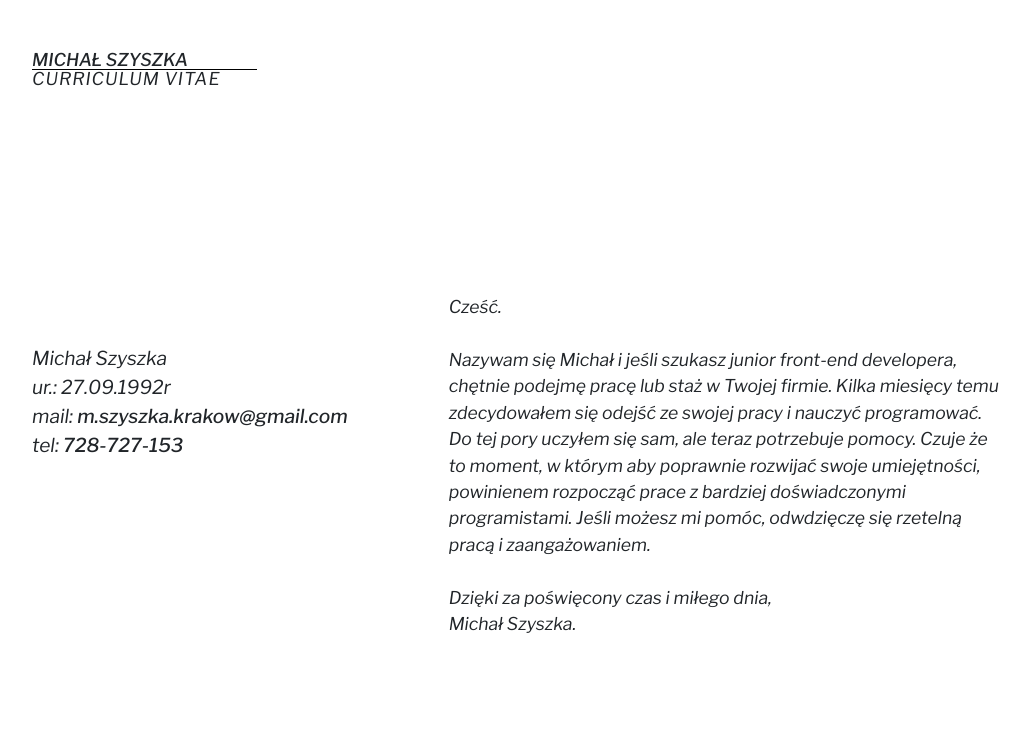
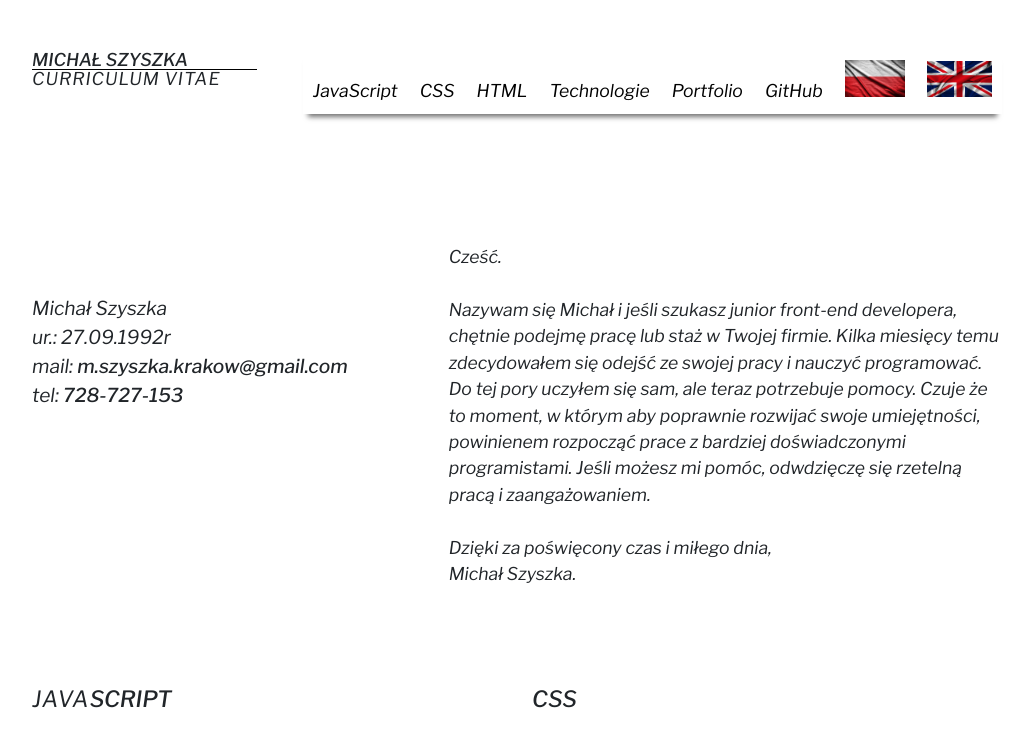
Before and after one commit to mszyszka/Curriculum-Vitae, a plain HTML site: page index.html in a window 1280 px wide. Shown: the top 732 px of the page, without its empty margins (123-1154 px from the left). Drawn offline with nearby package versions, Linux system fonts and the light colour scheme.

Commit message:
I figured out how to display menu

```diff
--- a/css/style.css
+++ b/css/style.css
@@ -91,9 +91,9 @@ nav .navMenu {
     text-align: center;
     display: none;
     opacity: 0;
-    -webkit-box-shadow: 0px 8px 5px -5px rgba(0, 0, 0, 0.75);
-    -moz-box-shadow: 0px 8px 5px -5px rgba(0, 0, 0, 0.75);
-    box-shadow: 0px 8px 5px -5px rgba(0, 0, 0, 0.75);
+    -webkit-box-shadow: 0px 8px 5px -5px rgba(0, 0, 0, 0.55);
+    -moz-box-shadow: 0px 8px 5px -5px rgba(0, 0, 0, 0.55);
+    box-shadow: 0px 8px 5px -5px rgba(0, 0, 0, 0.55);
     padding-bottom: 50px;
 }
 
@@ -308,22 +308,33 @@ footer {
     .hamburgerContainer{
         display: none;
     }
+
     nav .navMenu {
-    display: block;
+    display: inherit;
+        opacity: 100;
 }
     h1{
         display: inline-block;
     }
     .navContainer  {
-        display: inline-block;
+        float: right;
+
     }
     .navContainer .navMenu  {
         padding-bottom: 0;
     }
+    .navContainer .navMenu li a  {
+        display: block;
+    }
     .navContainer .navMenu li  {
         display: inline-block;
     }
-    .navContainer .navMenu li:first-child  {
+    .navContainer .navMenu li:first-child
+    {
+        margin-top: 0;
+    }
+    #plFlag,
+    #gbFlag {
         margin-top: 0;
     }
 }
--- a/index.html
+++ b/index.html
@@ -42,6 +42,7 @@
                     </li>
                 </ul>
             </nav>
+            <div class="clearfix"></div>
         </section>
         <section id="aboutMe">
             <div class="row">
```
